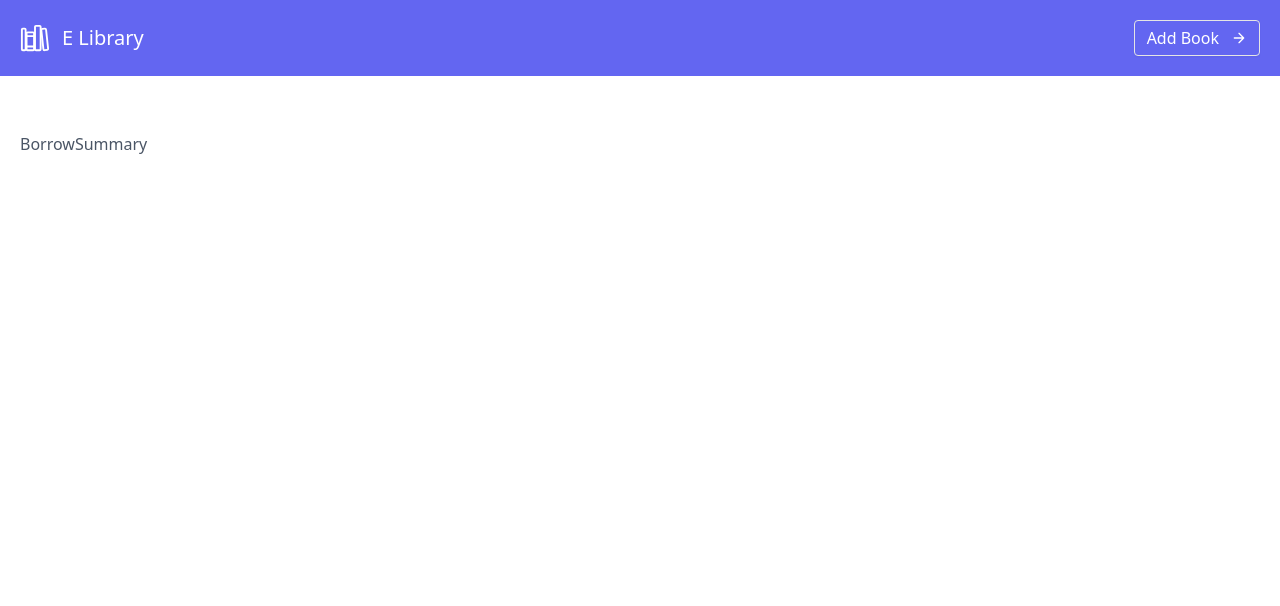
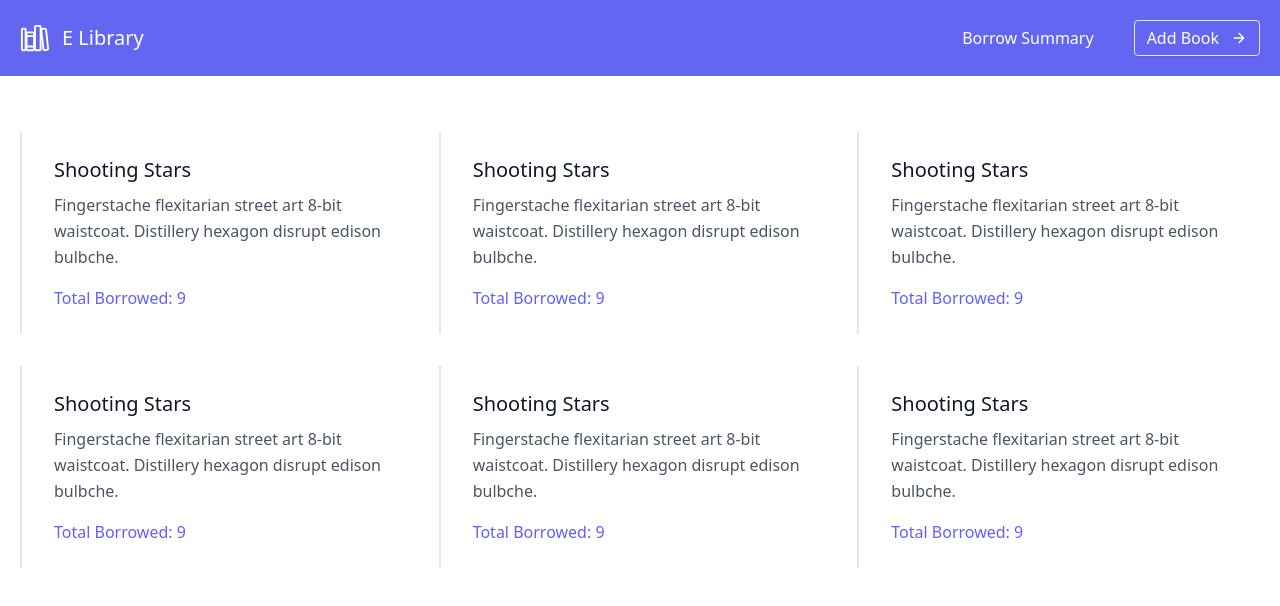
Before and after one commit to MohammadNaiem65/L2A4, a React (Vite) app: page /borrow-summary in a window 1280 px wide. Shown: the top 606 px of the page. Built offline with nearby package versions, Linux system fonts and the light colour scheme.

Commit message:
add: completed /borrow-summary page design

```diff
--- /dev/null
+++ b/src/components/book-summary/BorrowCard.tsx
@@ -0,0 +1,17 @@
+export default function BorrowCard() {
+  return (
+    <div className="px-8 py-6 border-l-2 border-gray-200 border-opacity-60">
+      <h2 className="text-lg sm:text-xl text-gray-900 font-medium title-font mb-2">
+        Shooting Stars
+      </h2>
+      <p className="leading-relaxed text-base mb-4">
+        Fingerstache flexitarian street art 8-bit waistcoat. Distillery hexagon
+        disrupt edison bulbche.
+      </p>
+
+      <p className="text-indigo-500 inline-flex items-center">
+        Total Borrowed: 9
+      </p>
+    </div>
+  );
+}
--- a/src/components/shared/Navbar.tsx
+++ b/src/components/shared/Navbar.tsx
@@ -10,6 +10,9 @@ export default function Navbar() {
           <IoLibraryOutline className="text-3xl" />
           <span className="ml-3 text-xl">E Library</span>
         </Link>
+
+        <div className="space-x-10">
+          <Link to="/borrow-summary">Borrow Summary</Link>
 
           <Link to="/create-book">
             <Button
@@ -31,6 +34,7 @@ export default function Navbar() {
             </Button>
           </Link>
         </div>
+      </div>
     </header>
   );
 }
--- a/src/pages/BorrowSummary.tsx
+++ b/src/pages/BorrowSummary.tsx
@@ -1,3 +1,14 @@
+import BorrowCard from "@/components/book-summary/BorrowCard";
+
 export default function BorrowSummary() {
-  return <div>BorrowSummary</div>;
+  return (
+    <div className="grid grid-cols-1 md:grid-cols-3 gap-x-4 gap-y-8">
+      <BorrowCard />
+      <BorrowCard />
+      <BorrowCard />
+      <BorrowCard />
+      <BorrowCard />
+      <BorrowCard />
+    </div>
+  );
 }
```
Lines whose indentation alone changed are shown as unchanged.
